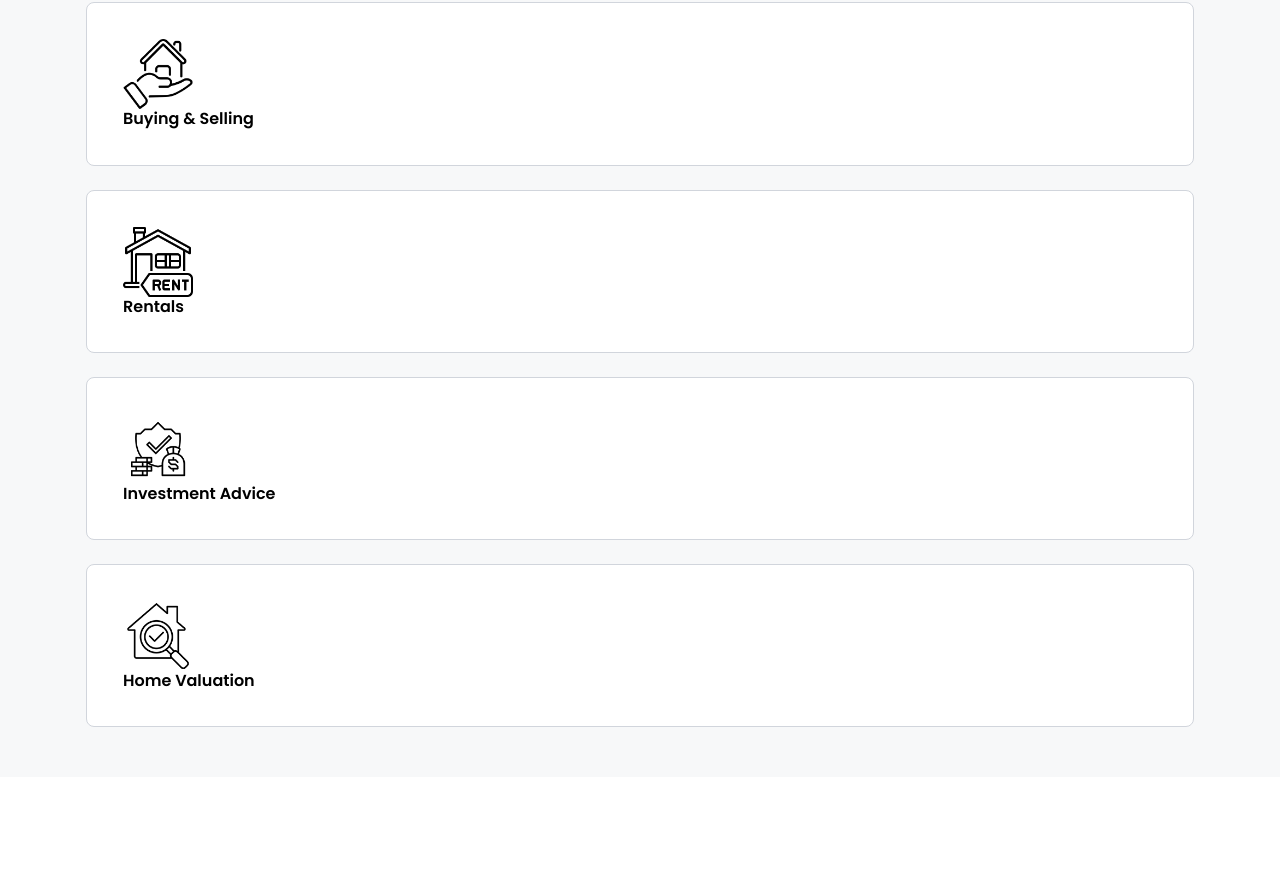
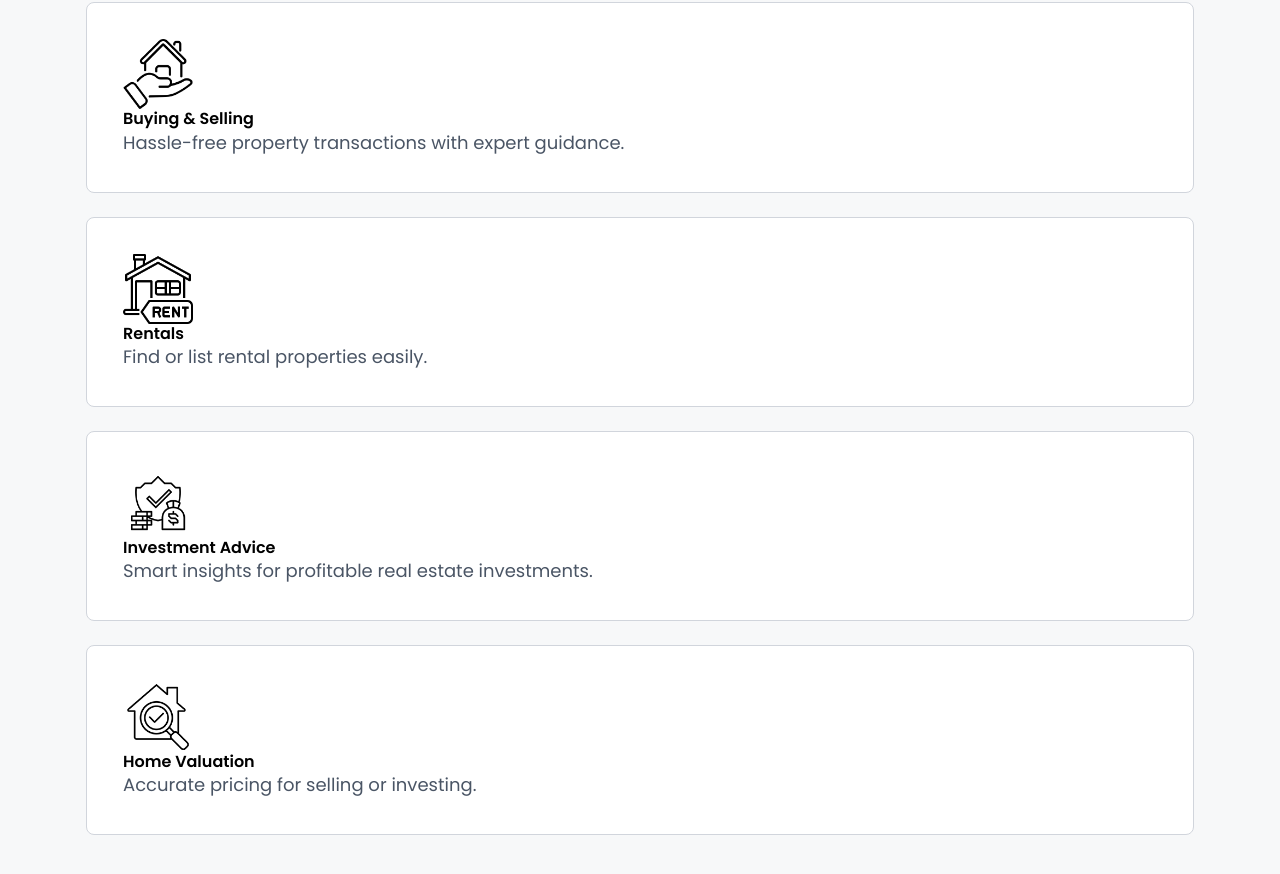
Before and after one commit to Blu-dev24/Real-Estate-Project, a React (Vite) app: page / in a window 1280 px wide. Shown: the part 1791-2665 px from the top of the page. Before the commit the page ends 2568 px from the top, so only its background shows below. Built offline with nearby package versions, Linux system fonts and the light colour scheme.

Commit message:
minor change to card

```diff
--- a/src/components/Services.jsx
+++ b/src/components/Services.jsx
@@ -20,6 +20,7 @@ const Services = () => {
                       <img src={item.icon} alt={item.title} width={70} height={70} />
                     </div>
                     <h4>{item.title}</h4>
+                    <p>{item.text}</p>
                   </div>
 
 
```
